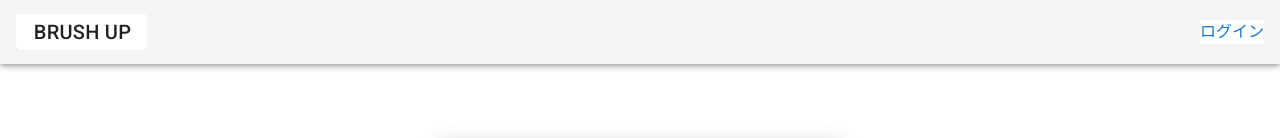
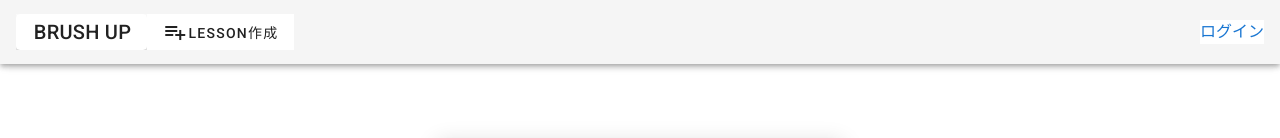
Before and after one commit to tanan/fast-writing-web, a Vue app: page /login in a window 1280 px wide. Shown: the top 138 px of the page. Built offline with nearby package versions, Linux system fonts and the light colour scheme; no server answers.

Commit message:
add icon for lesson create page

```diff
--- a/src/App.vue
+++ b/src/App.vue
@@ -7,6 +7,9 @@
             <span>Brush up</span>
           </v-btn>
         </v-toolbar-title>
+      </router-link>
+      <router-link to="/lesson/create" class="button">
+        <v-btn text><v-icon>playlist_add</v-icon>Lesson作成</v-btn>
       </router-link>
       <v-spacer></v-spacer>
       <router-link v-if="!this.$store.getters['auth/loggedIn']" to="/login" class="button">
--- a/src/plugins/vuetify.js
+++ b/src/plugins/vuetify.js
@@ -1,5 +1,6 @@
 import Vue from 'vue';
 import Vuetify from 'vuetify/lib';
+import 'material-design-icons-iconfont/dist/material-design-icons.css';
 
 Vue.use(Vuetify);
 
```
